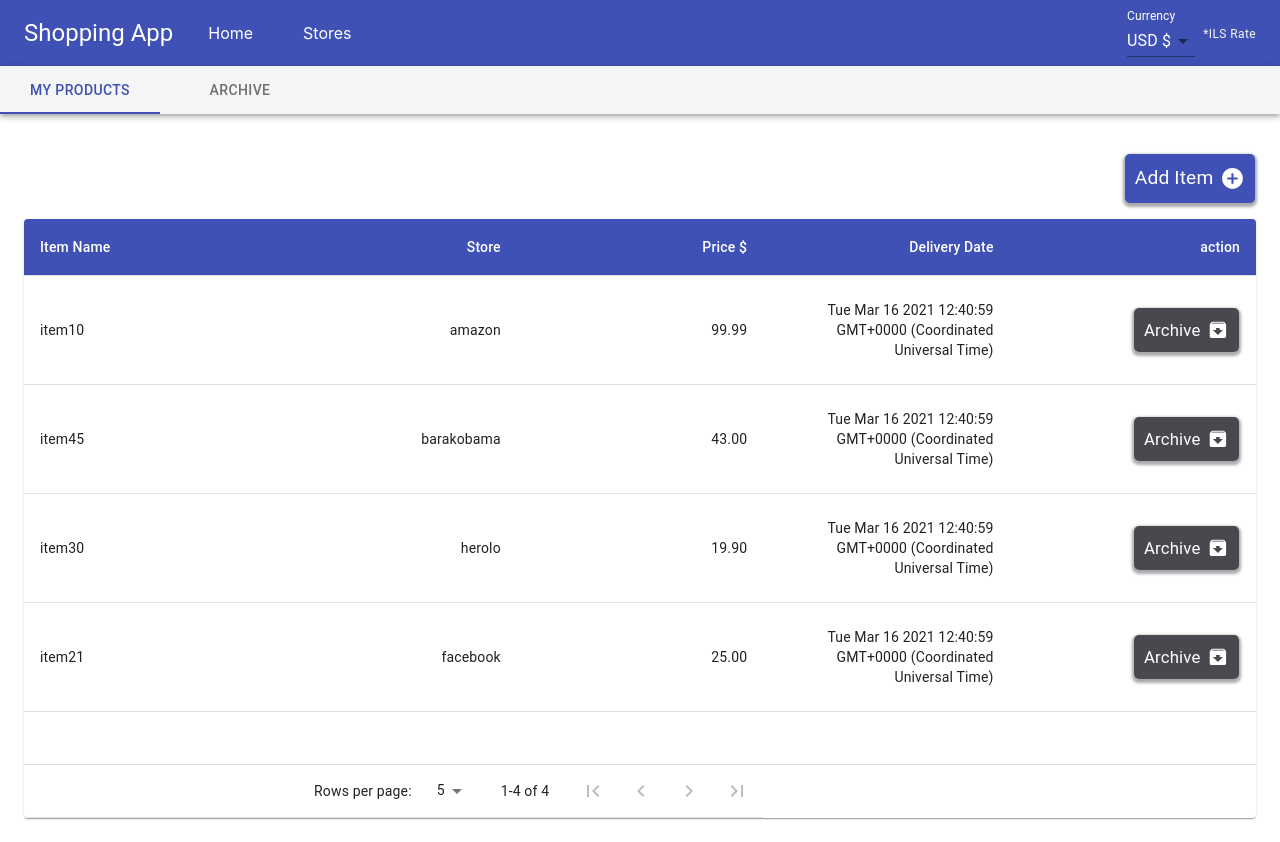
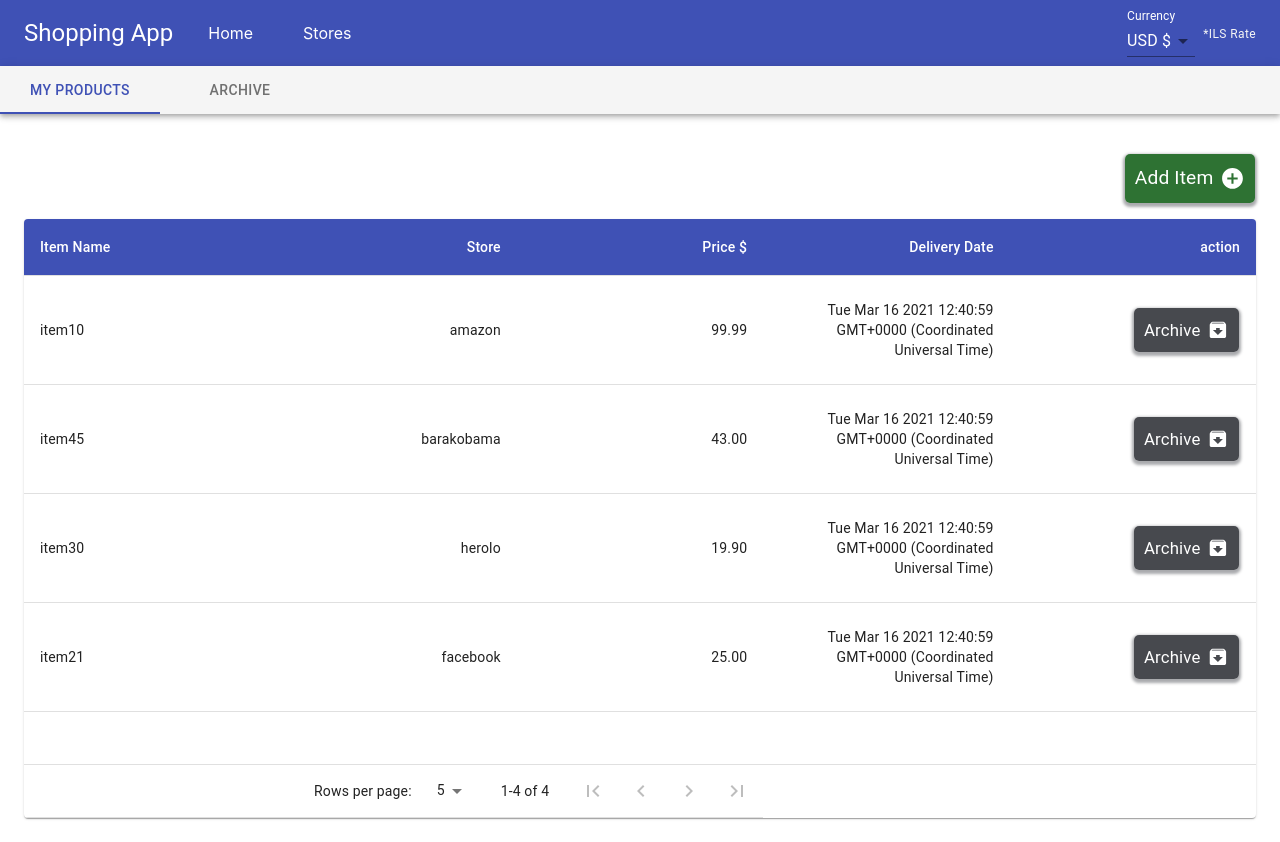
Before and after one commit to AmitNirGit/Amit-Nir-15-03-2021, a React (Create React App) app in the folder client/: page / in a window 1280 px wide. Built offline with nearby package versions, Linux system fonts and the light colour scheme; no server answers.

Commit message:
day 2 end getting started with sotres

```diff
--- a/client/src/App.js
+++ b/client/src/App.js
@@ -5,6 +5,7 @@ import NotFound from "../src/components/helpers/NotFound";
 import Home from "../src/components/page1/Home";
 import ContainerPage1 from "../src/components/page1/Container";
 import Stores from "./components/page2/Stores";
+import ContainerPage2 from "./components/page2/Container";
 import NavBar from "../src/components/helpers/NavBar";
 import { useSelector, useDispatch } from "react-redux";
 import { get } from "./network";
@@ -20,7 +21,7 @@ function App() {
             <ContainerPage1 />
           </Route>
           <Route path='/stores'>
-            <Stores />
+            <ContainerPage2 />
           </Route>
           <Route path='*'>
             <NotFound />
--- a/client/src/components/page1/Archive.js
+++ b/client/src/components/page1/Archive.js
@@ -4,7 +4,6 @@ import { useSelector, useDispatch } from "react-redux";
 
 export default function Archive() {
   const myArchive = useSelector((state) => state.myArchive);
-  console.log(myArchive);
   return (
     <div>
       <Table mainPage='archive' data={myArchive} />
--- a/client/src/components/page1/Home.js
+++ b/client/src/components/page1/Home.js
@@ -80,7 +80,7 @@ export default function Home() {
 
 export const StyledButton = styled.div`
   /* position: absolute; */
-  background-color: #3f51b5;
+  background-color: rgba(10, 90, 16, 0.85);
   display: flex;
   justify-content: center;
   align-items: center;
--- /dev/null
+++ b/client/src/components/page2/Container.js
@@ -0,0 +1,16 @@
+import React from "react";
+import { useSelector } from "react-redux";
+import Stores from "./Stores";
+export default function Container() {
+  const myArchive = useSelector((state) => state.myArchive);
+  const myItems = useSelector((state) => state.myItems);
+
+  const allItems = [...myArchive, ...myItems];
+  console.log(allItems);
+
+  return (
+    <div>
+      <Stores />
+    </div>
+  );
+}
```
Also changed, not shown: client/src/components/page2/StoresTable.js (added).
